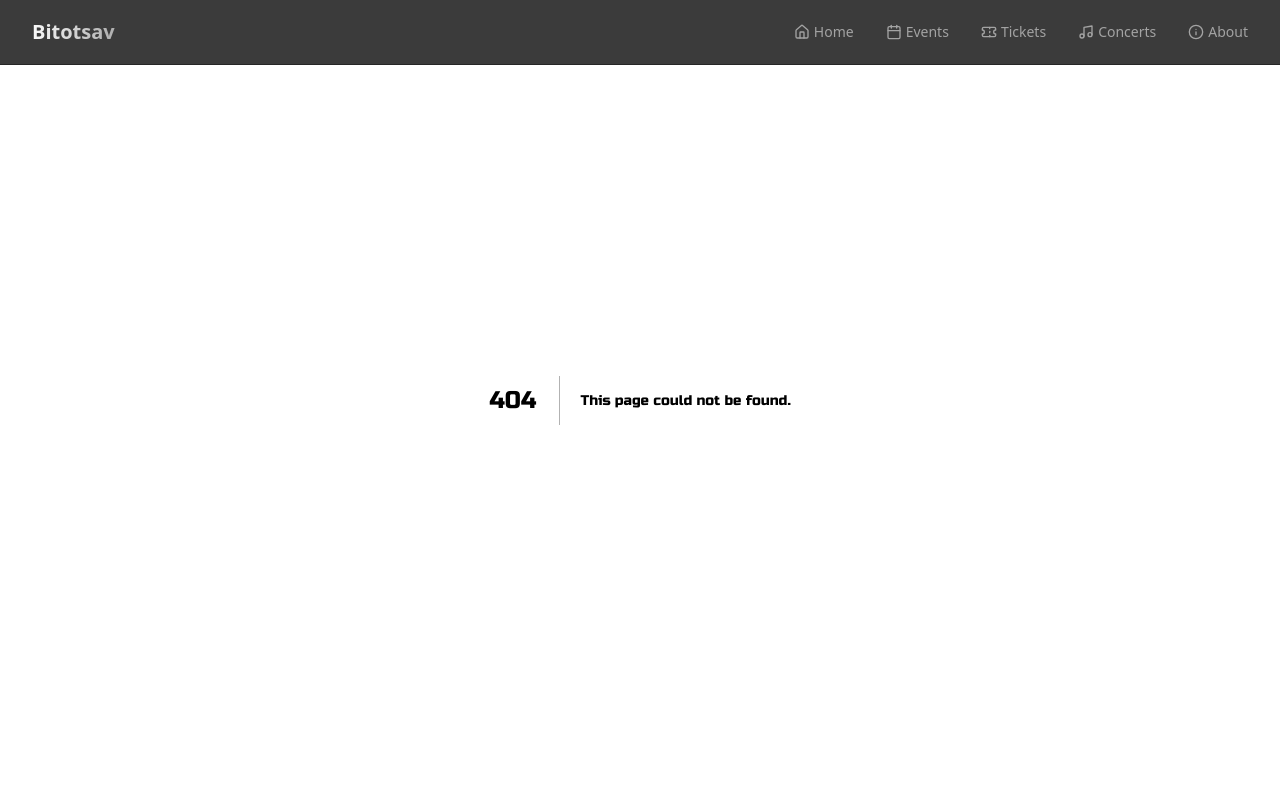
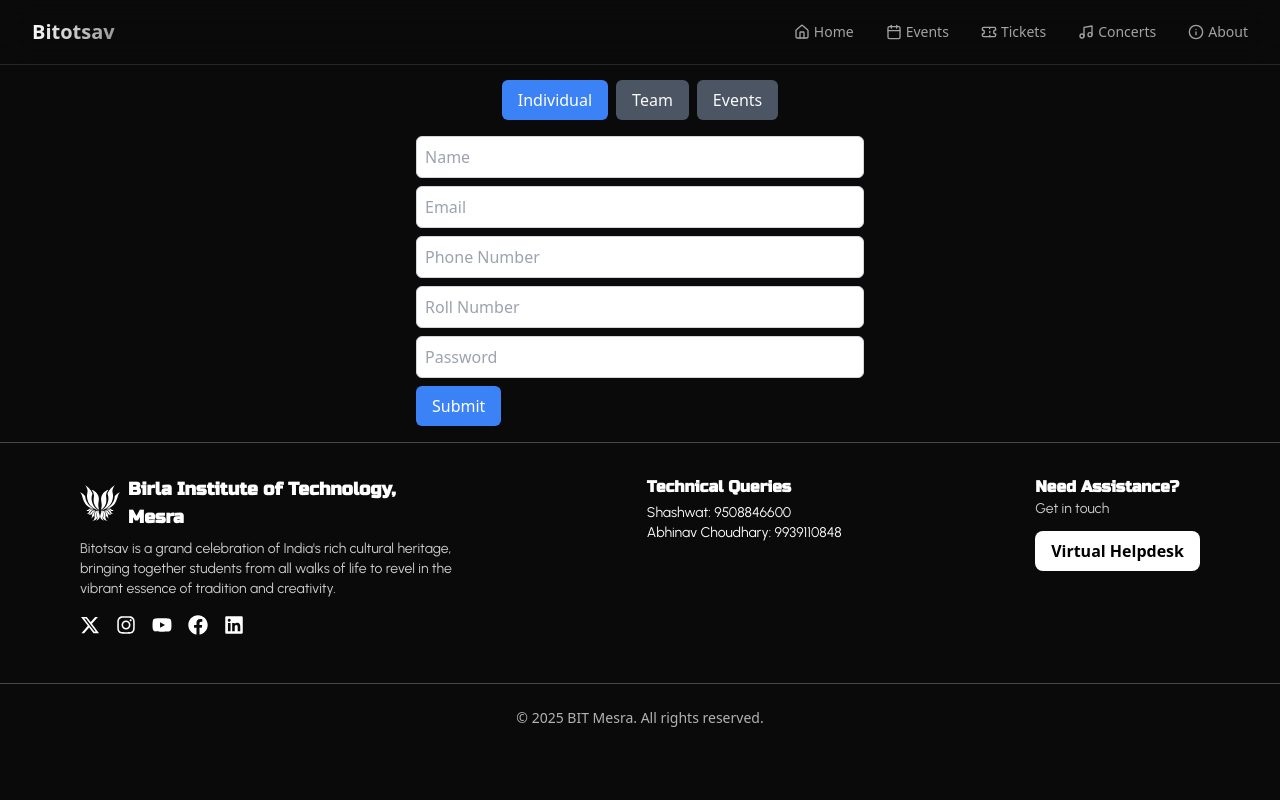
Before and after one commit to bitotsav-fest/website, a Next.js app: page /register in a window 1280 px wide. Before the commit this address had no page. Shown: the top 800 px of the page. Built offline with nearby package versions, Linux system fonts and the light colour scheme.

Commit message:
added simple forms

```diff
--- /dev/null
+++ b/src/app/register/page.js
@@ -0,0 +1,93 @@
+"use client";
+import React from "react";
+
+export default function Register() {
+    const [activeTab, setActiveTab] = React.useState("individual");
+
+    return (
+        <div className="flex flex-col items-center mt-16 p-4 space-y-4">
+            <div className="flex space-x-2">
+                <button
+                    onClick={() => setActiveTab("individual")}
+                    className={`px-4 py-2 rounded-md ${
+                        activeTab === "individual" ? "bg-blue-500 text-white" : "bg-gray-600"
+                    }`}
+                >
+                    Individual
+                </button>
+                <button
+                    onClick={() => setActiveTab("team")}
+                    className={`px-4 py-2 rounded-md ${
+                        activeTab === "team" ? "bg-blue-500 text-white" : "bg-gray-600"
+                    }`}
+                >
+                    Team
+                </button>
+                <button
+                    onClick={() => setActiveTab("events")}
+                    className={`px-4 py-2 rounded-md ${
+                        activeTab === "events" ? "bg-blue-500 text-white" : "bg-gray-600"
+                    }`}
+                >
+                    Events
+                </button>
+            </div>
+
+            {activeTab === "individual" && (
+                <form className="space-y-2 max-w-md">
+                    <input className="w-full p-2 border border-gray-300 rounded-md" placeholder="Name" />
+                    <input className="w-full p-2 border border-gray-300 rounded-md" placeholder="Email" />
+                    <input className="w-full p-2 border border-gray-300 rounded-md" placeholder="Phone Number" />
+                    <input className="w-full p-2 border border-gray-300 rounded-md" placeholder="Roll Number" />
+                    <input
+                        className="w-full p-2 border border-gray-300 rounded-md"
+                        type="password"
+                        placeholder="Password"
+                    />
+                    <button className="px-4 py-2 bg-blue-500 text-white rounded-md" type="submit">
+                        Submit
+                    </button>
+                </form>
+            )}
+
+            {activeTab === "team" && (
+                <div className="space-y-4 max-w-sm">
+                    <form className="space-y-2">
+                        <h4 className="text-lg font-semibold">Create Team</h4>
+                        <input className="w-full p-2 border border-gray-300 rounded-md" placeholder="Team Name" />
+                        <input className="w-full p-2 border border-gray-300 rounded-md" placeholder="Team Leader Name" />
+                        <input className="w-full p-2 border border-gray-300 rounded-md" placeholder="Email" />
+                        <input className="w-full p-2 border border-gray-300 rounded-md" placeholder="Phone Number" />
+                        <input className="w-full p-2 border border-gray-300 rounded-md" placeholder="Roll Number" />
+                        <button className="px-4 py-2 bg-blue-500 text-white rounded-md" type="submit">
+                            Create
+                        </button>
+                    </form>
+                    <form className="space-y-2">
+                        <h4 className="text-lg font-semibold">Join Team</h4>
+                        <input className="w-full p-2 border border-gray-300 rounded-md" placeholder="Team ID" />
+                        <button className="px-4 py-2 bg-blue-500 text-white rounded-md" type="submit">
+                            Join
+                        </button>
+                    </form>
+                </div>
+            )}
+
+            {activeTab === "events" && (
+                <div className="space-y-4 max-w-sm">
+                    <form className="space-y-2">
+                        <h4 className="text-lg font-semibold">Register for Event</h4>
+                        <input className="w-full p-2 border border-gray-300 rounded-md" placeholder="Event Name" />
+                        <input className="w-full p-2 border border-gray-300 rounded-md" placeholder="Event Leader Name" />
+                        <input className="w-full p-2 border border-gray-300 rounded-md" placeholder="Email" />
+                        <input className="w-full p-2 border border-gray-300 rounded-md" placeholder="Phone Number" />
+                        <input className="w-full p-2 border border-gray-300 rounded-md" placeholder="Roll Number" />
+                        <button className="px-4 py-2 bg-blue-500 text-white rounded-md" type="submit">
+                            Register
+                        </button>
+                    </form>
+                </div>
+            )}
+        </div>
+    );
+}
```
